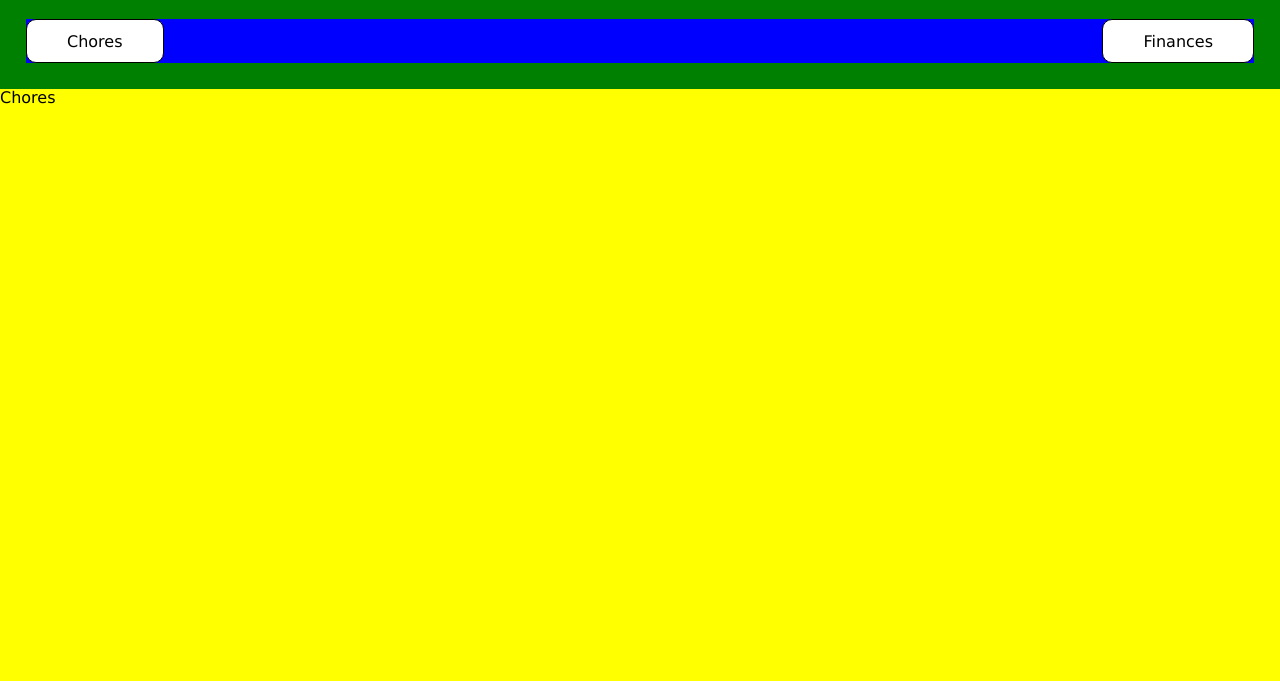
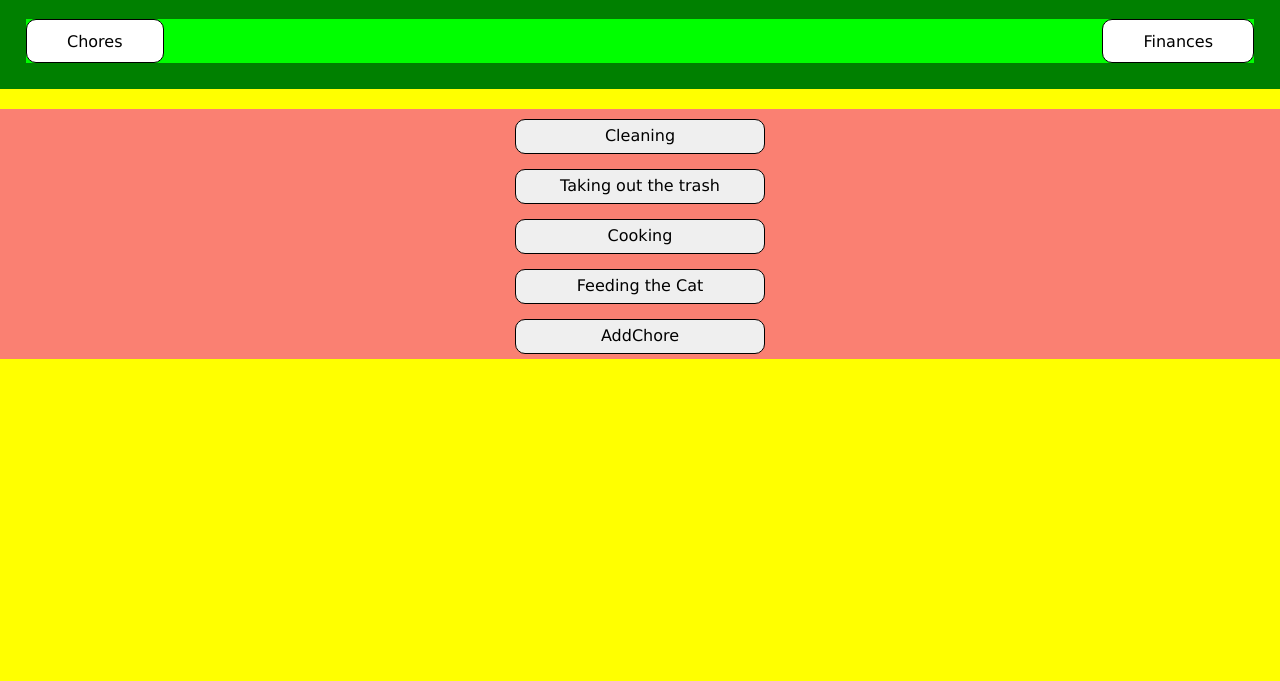
Before and after one commit to Patka879/https-patka879-bitbucket.org-patka879-mai-roomie, a plain HTML site: page src/index.html in a window 1280 px wide. Shown: the part 119-800 px from the top of the page. Drawn offline with Linux system fonts and the light colour scheme.

Commit message:
created content inside app span, created menu bar for Chores section

```diff
--- a/src/index.js
+++ b/src/index.js
@@ -5,12 +5,67 @@ let currentTab = "chores";
 function loadChoresSection() {
     let appSection = document.querySelector("#app")
     let oldChoresSpan = document.querySelector("#app span")
+
+
     if (oldChoresSpan) {
         appSection.removeChild(oldChoresSpan)
     }
+
     let choresSpan = document.createElement('span')
-    choresSpan.innerText = 'Chores'
+    let buttonCleaning = document.createElement('button')
+    buttonCleaning.innerText = "Cleaning"
+    buttonCleaning.style.margin = "10px 0 5px 0"
+    buttonCleaning.style.width = "250px"
+    buttonCleaning.style.border = "1px solid black"
+    buttonCleaning.style.borderRadius = "10px"
+    buttonCleaning.style.height = "35px"
+    let buttonTrash = document.createElement('button')
+    buttonTrash.innerText = "Taking out the trash"
+    buttonTrash.style.margin = "10px 0 5px 0"
+    buttonTrash.style.width = "250px"
+    buttonTrash.style.border = "1px solid black"
+    buttonTrash.style.borderRadius = "10px"
+    buttonTrash.style.height = "35px"
+    let buttonCooking = document.createElement('button')
+    buttonCooking.innerText = "Cooking"
+    buttonCooking.style.width = "250px"
+    buttonCooking.style.margin = "10px 0 5px 0"
+    buttonCooking.style.border = "1px solid black"
+    buttonCooking.style.borderRadius = "10px"
+    buttonCooking.style.height = "35px"
+    let buttonFeeding = document.createElement('button')
+    buttonFeeding.innerText = "Feeding the Cat"
+    buttonFeeding.style.margin = "10px 0 5px 0"
+    buttonFeeding.style.width = "250px"
+    buttonFeeding.style.border = "1px solid black"
+    buttonFeeding.style.borderRadius = "10px"
+    buttonFeeding.style.height = "35px"
+    let buttonAddChore = document.createElement('button')
+    buttonAddChore.innerText = "AddChore"
+    buttonAddChore.style.margin = "10px 0 5px 0"
+    buttonAddChore.style.width = "250px"
+    buttonAddChore.style.border = "1px solid black"
+    buttonAddChore.style.borderRadius = "10px"
+    buttonAddChore.style.height = "35px"
+
     appSection.appendChild(choresSpan)
+    choresSpan.appendChild(buttonCleaning)
+    choresSpan.appendChild(buttonTrash)
+    choresSpan.appendChild(buttonCooking)
+    choresSpan.appendChild(buttonFeeding)
+    choresSpan.appendChild(buttonAddChore)
+
+    choresSpan.style.display = "flex"
+    choresSpan.style.flexDirection = "column-reverse"
+    choresSpan.style.width = "300px"
+    choresSpan.style.flexFlow = "column nowrap"
+    choresSpan.style.width = "100%"
+    choresSpan.style.alignItems = "center"
+    choresSpan.style.marginTop = "20px"
+    choresSpan.style.backgroundColor = "salmon"
+
+
+
 }
 
 function loadFinancesSection() {
--- a/src/menu.css
+++ b/src/menu.css
@@ -30,5 +30,5 @@
 }
 
 .main-bar * {
-    background-color: blue;
+    background-color: lime;
 }
```
